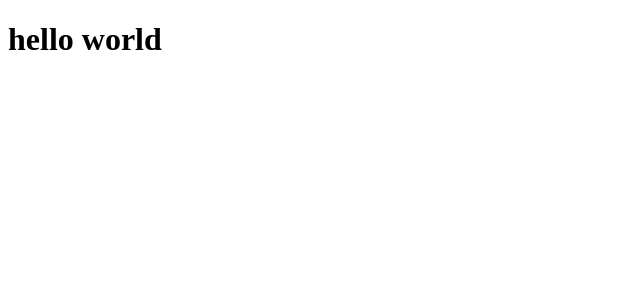
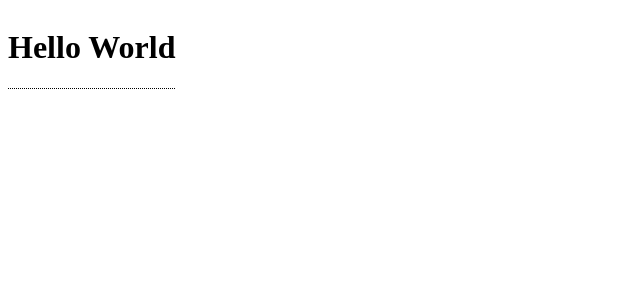
Before and after one commit to nic00la1/ToolTip, an Angular app: page / in a window 1280 px wide. Shown: the top 300 px of the page, without its empty margins (0-640 px from the left). Built offline with nearby package versions, Linux system fonts and the light colour scheme.

Commit message:
dzialanie tooltipa (styl)

```diff
--- a/src/app/app.component.css
+++ b/src/app/app.component.css
@@ -0,0 +1,22 @@
+.tooltip {
+    position: relative;
+    display: inline-block;
+    border-bottom: 1px dotted black;
+  }
+
+  .tooltip .tooltiptext {
+    visibility: hidden;
+    width: 120px;
+    background-color: black;
+    color: #fff;
+    text-align: center;
+    padding: 5px 0;
+    border-radius: 6px;
+
+    position: absolute;
+    z-index: 1;
+  }
+
+  .tooltip:hover .tooltiptext {
+    visibility: visible;
+  }
--- a/src/app/app.component.html
+++ b/src/app/app.component.html
@@ -1 +1,4 @@
-<div desc="opis"><h1>hello world</h1></div>
+<div class="tooltip">
+  <h1>Hello World</h1>
+  <span class="tooltiptext">Informacja o świecie</span>
+</div>
--- a/src/app/app.component.ts
+++ b/src/app/app.component.ts
@@ -1,9 +1,8 @@
 import { Component } from '@angular/core';
-import { RouterOutlet } from '@angular/router';
 
 @Component({
   selector: 'app-root',
-  imports: [RouterOutlet],
+  imports: [],
   templateUrl: './app.component.html',
   styleUrl: './app.component.css'
 })
```
